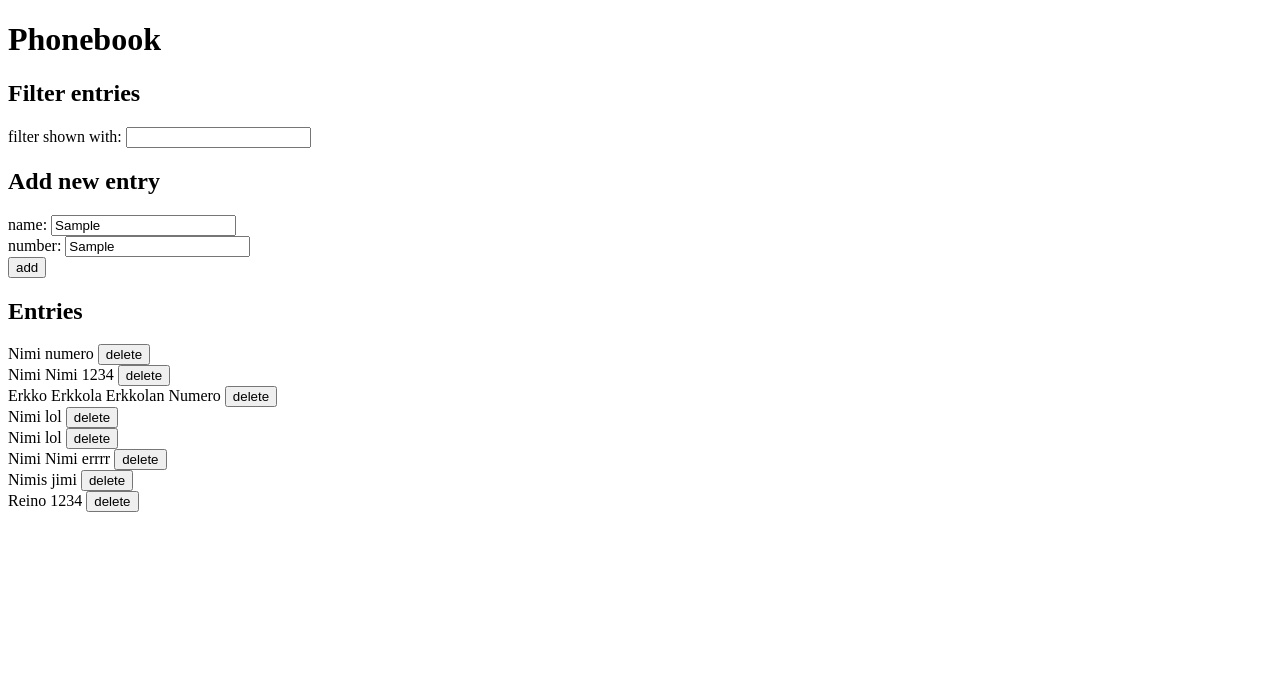
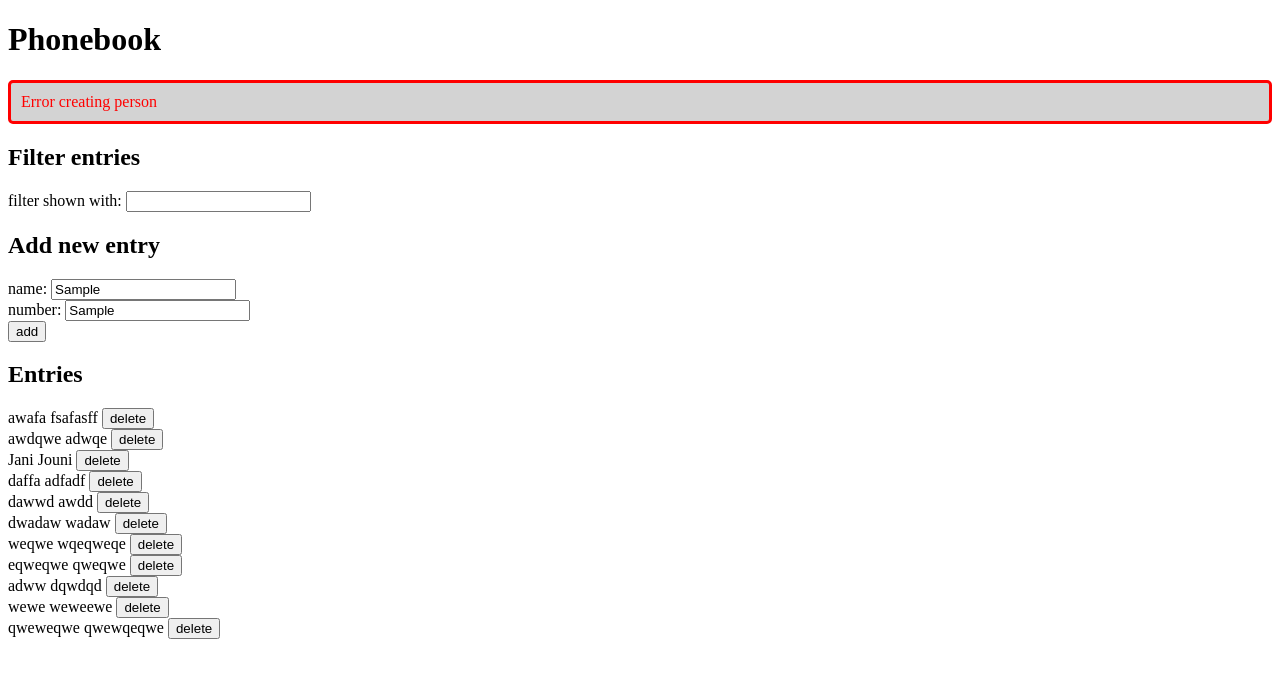
Before and after one commit to sampolunkka/fso-part-2, a React (Vite) app in the folder puhelinluettelo/: page / in a window 1280 px wide. Both pictures are taken after typing "Sample", "Sample" into the empty fields and a click on the button "add". Shown: the top 678 px of the page. Built offline with nearby package versions, Linux system fonts and the light colour scheme; no server answers; data requests are answered from the project's data file.

Commit message:
Add 2.16-2.17

```diff
--- a/db.json
+++ b/db.json
@@ -1,44 +1,59 @@
 {
   "persons": [
     {
-      "id": "7881",
-      "name": "Nimi",
-      "number": "numero"
+      "id": "bdc1",
+      "name": "awafa",
+      "number": "fsafasff"
     },
     {
-      "id": "b37a",
-      "name": "Nimi Nimi",
-      "number": "1234"
+      "id": "fa8b",
+      "name": "awdqwe",
+      "number": "adwqe"
     },
     {
-      "id": "7379",
-      "name": "Erkko Erkkola",
-      "number": "Erkkolan Numero"
+      "id": "71e2",
+      "name": "Jani",
+      "number": "Jouni"
     },
     {
-      "id": "5808",
-      "name": "Nimi",
-      "number": "lol"
+      "id": "227d",
+      "name": "daffa",
+      "number": "adfadf"
     },
     {
-      "id": "292a",
-      "name": "Nimi",
-      "number": "lol"
+      "id": "0e3c",
+      "name": "dawwd",
+      "number": "awdd"
     },
     {
-      "id": "6ebd",
-      "name": "Nimi Nimi",
-      "number": "errrr"
+      "id": "5954",
+      "name": "dwadaw",
+      "number": "wadaw"
     },
     {
-      "id": "22f5",
-      "name": "Nimis",
-      "number": "jimi"
+      "id": "a71e",
+      "name": "weqwe",
+      "number": "wqeqweqe"
     },
     {
-      "id": "7768",
-      "name": "Reino",
-      "number": "1234"
+      "id": "fc7e",
+      "name": "eqweqwe",
+      "number": "qweqwe"
+    },
+    {
+      "id": "743a",
+      "name": "adww",
+      "number": "dqwdqd"
+    },
+    {
+      "id": "3c20",
+      "name": "wewe",
+      "number": "weweewe"
+    },
+    {
+      "id": "ae42",
+      "name": "qweweqwe",
+      "number": "qwewqeqwe"
     }
   ]
 }
--- a/puhelinluettelo/src/App.jsx
+++ b/puhelinluettelo/src/App.jsx
@@ -3,7 +3,17 @@ import {useState} from 'react';
 import Phonebook from "./Phonebook.jsx";
 import PersonForm from "./PersonForm.jsx";
 import SearchFilter from "./SearchFilter.jsx";
+import Notification, {NotificationType} from "./Notification.jsx";
 import restClient from "./services/restClient.jsx";
+
+const SUCCESS_CREATE_MESSAGE = (name) => `Added ${name}`;
+const SUCCESS_UPDATE_MESSAGE = (name) => `Updated ${name}`;
+const SUCCESS_DELETE_MESSAGE = (name) => `Deleted ${name}`;
+const ERROR_CREATE_MESSAGE = 'Error creating person';
+const ERROR_UPDATE_MESSAGE = 'Error updating person';
+const ERROR_DELETE_MESSAGE = 'Error deleting person';
+const ERROR_DELETE_NOT_FOUND_MESSAGE = (name) => `Information of ${name} has already been removed from server`;
+const ERROR_FETCH_MESSAGE = 'Error fetching persons';
 
 // In the example all strings are case-sensitive and not trimmed.
 // In this implementation, names are normalized byt the following function,
@@ -23,6 +33,8 @@ const App = () => {
     const [newName, setNewName] = useState('');
     const [newNumber, setNewNumber] = useState('');
     const [filter, setFilter] = useState('');
+    const [errorMessage, setNotificationMessage] = useState(null);
+    const [notificationType, setNotificationType] = useState(null);
 
     const refreshFilteredPersons = (personsArray, filterString) => {
         const filterNormalized = normalizeName(filterString);
@@ -44,7 +56,8 @@ const App = () => {
                 setPersons(response.data);
                 refreshFilteredPersons(response.data, filter);
                 return response;
-            }).catch(error => console.log(`Error fetching persons: ${error}`));
+            })
+            .catch(() => handleNotification(ERROR_FETCH_MESSAGE, NotificationType.ERROR));
     }
 
     useEffect(() => {
@@ -59,7 +72,8 @@ const App = () => {
                 setNewName('');
                 setNewNumber('');
                 refreshFilteredPersons(newPersons, filter);
-            }).catch(error => console.log(`Error creating person: ${error}`));
+                handleNotification(SUCCESS_CREATE_MESSAGE(person.name), NotificationType.SUCCESS);
+            }).catch(() => handleNotification(ERROR_CREATE_MESSAGE, NotificationType.ERROR));
     }
 
     const handleNameChange = (event) => {
@@ -102,8 +116,8 @@ const App = () => {
                     refreshFilteredPersons(updatedCollection, filter);
                     setNewName('');
                     setNewNumber('');
-                })
-                .catch(error => console.log(`Error updating person: ${error}`));
+                    handleNotification(SUCCESS_UPDATE_MESSAGE(updatedPerson.name), NotificationType.SUCCESS);
+                }).catch(() => handleNotification(ERROR_UPDATE_MESSAGE, NotificationType.ERROR));
         } else {
             postPerson({ name: newName, number: newNumber });
         }
@@ -112,13 +126,26 @@ const App = () => {
     const handleDelete = (person) => {
         if (!window.confirm(`Delete ${person.name}?`)) return;
         restClient.remove(person.id)
-            .then(() => getAllPersons())
-            .catch(error => console.log(`Error deleting person: ${error}`));
+            .then(() => handleNotification(SUCCESS_DELETE_MESSAGE(person.name), NotificationType.SUCCESS))
+            .catch(error => { error.response?.status === 404
+                    ? handleNotification(ERROR_DELETE_NOT_FOUND_MESSAGE(person.name), NotificationType.ERROR)
+                    : handleNotification(ERROR_DELETE_MESSAGE, NotificationType.ERROR);
+            }).finally(getAllPersons);
+    }
+
+    const handleNotification = (message, type) => {
+        setNotificationMessage(message);
+        setNotificationType(type);
+        setTimeout(() => {
+            setNotificationMessage(null);
+            setNotificationType(null);
+        }, 5000);
     }
 
     return (
         <div>
             <h1>Phonebook</h1>
+            <Notification message={errorMessage} type={notificationType}/>
             <h2>Filter entries</h2>
             <SearchFilter handleFilterChange={handleFilterChange}/>
             <h2>Add new entry</h2>
--- /dev/null
+++ b/puhelinluettelo/src/Notification.jsx
@@ -0,0 +1,32 @@
+import React from 'react'
+
+export const NotificationType = {
+    SUCCESS: 'success',
+    ERROR: 'error',
+}
+
+const Notification = ({ message, type }) => {
+
+    const color = type === NotificationType.ERROR ? 'red' : 'green';
+
+    const notificationStyle = {
+        color: color,
+        background: 'lightgrey',
+        border: `3px solid ${color}`,
+        borderRadius: '5px',
+        padding: '10px',
+        marginBottom: '10px'
+    }
+
+    if (!message) {
+        return null
+    }
+
+    return (
+        <div style={notificationStyle}>
+            {message}
+        </div>
+    )
+}
+
+export default Notification
--- a/puhelinluettelo/src/services/restClient.jsx
+++ b/puhelinluettelo/src/services/restClient.jsx
@@ -1,35 +1,49 @@
 import axios from 'axios';
 const baseUrl = 'http://localhost:3001/persons';
-
 
 const getAll = () => {
     return axios.get(baseUrl)
         .then(response => response)
-        .catch(error => console.log(`Error fetching persons: ${error}`));
+        .catch(error => {
+            console.log(`Error fetching persons: ${error}`);
+            throw error; // Rethrow the error
+        });
 };
 
 const create = (newPerson) => {
     return axios.post(baseUrl, newPerson)
         .then(response => response)
-        .catch(error => console.log(`Error creating person: ${error}`));
+        .catch(error => {
+            console.log(`Error creating person: ${error}`);
+            throw error; // Rethrow the error
+        });
 };
 
 const update = (id, updatedPerson) => {
     return axios.put(`${baseUrl}/${id}`, updatedPerson)
         .then(response => response)
-        .catch(error => console.log(`Error updating person: ${error}`));
+        .catch(error => {
+            console.log(`Error updating person: ${error}`);
+            throw error; // Rethrow the error
+        });
 };
 
 const remove = (id) => {
     return axios.delete(`${baseUrl}/${id}`)
         .then(response => response)
-        .catch(error => console.log(`Error deleting person: ${error}`));
+        .catch(error => {
+            console.log(`Error deleting person: ${error}`);
+            throw error; // Rethrow the error
+        });
 };
 
 const getById = (id) => {
     return axios.get(`${baseUrl}/${id}`)
         .then(response => response)
-        .catch(error => console.log(`Error fetching person by id: ${error}`));
+        .catch(error => {
+            console.log(`Error fetching person by id: ${error}`);
+            throw error; // Rethrow the error
+        });
 }
 
-export default { getAll, create, update, remove };
+export default { getAll, create, update, remove, getById };
```
